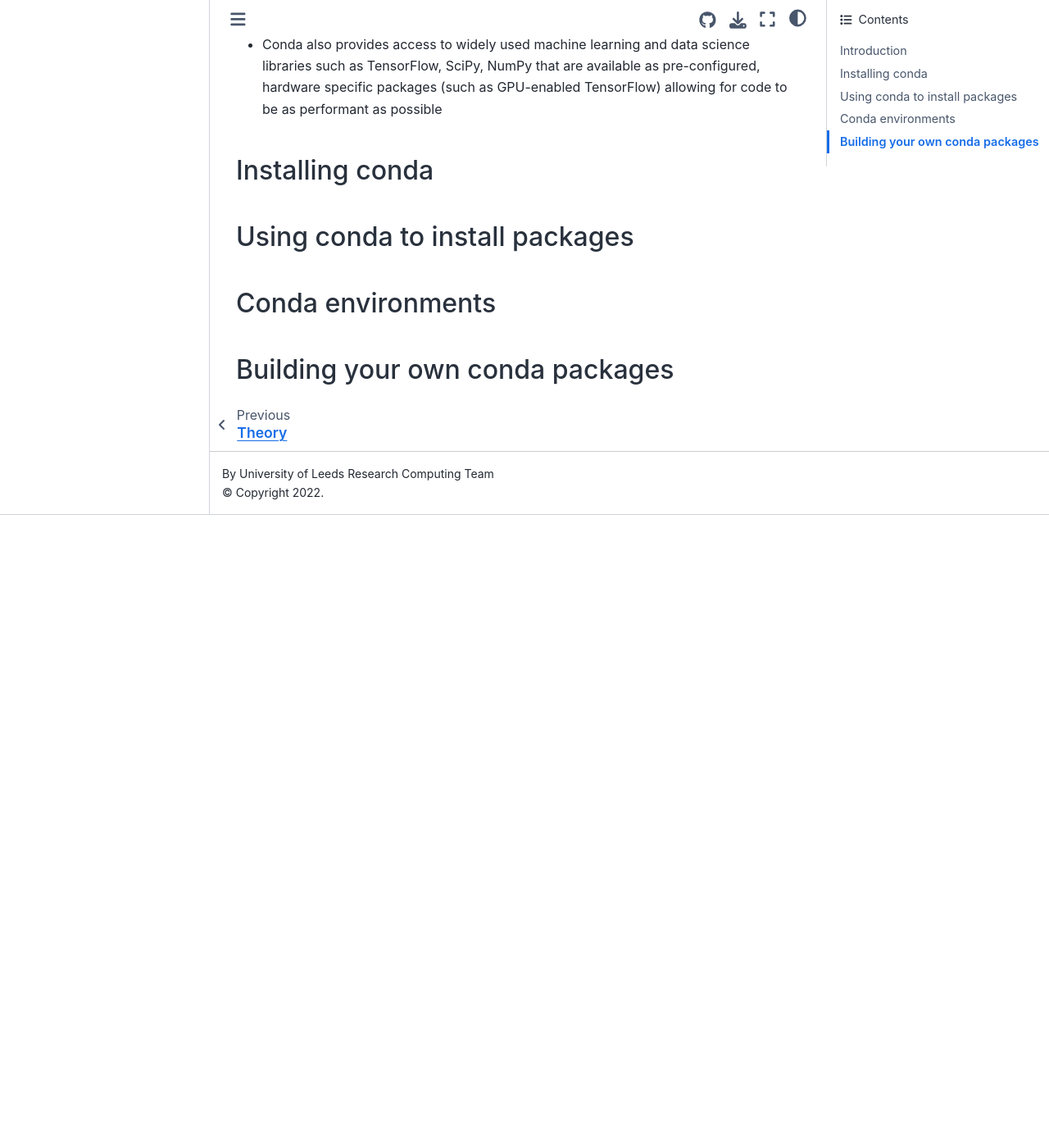
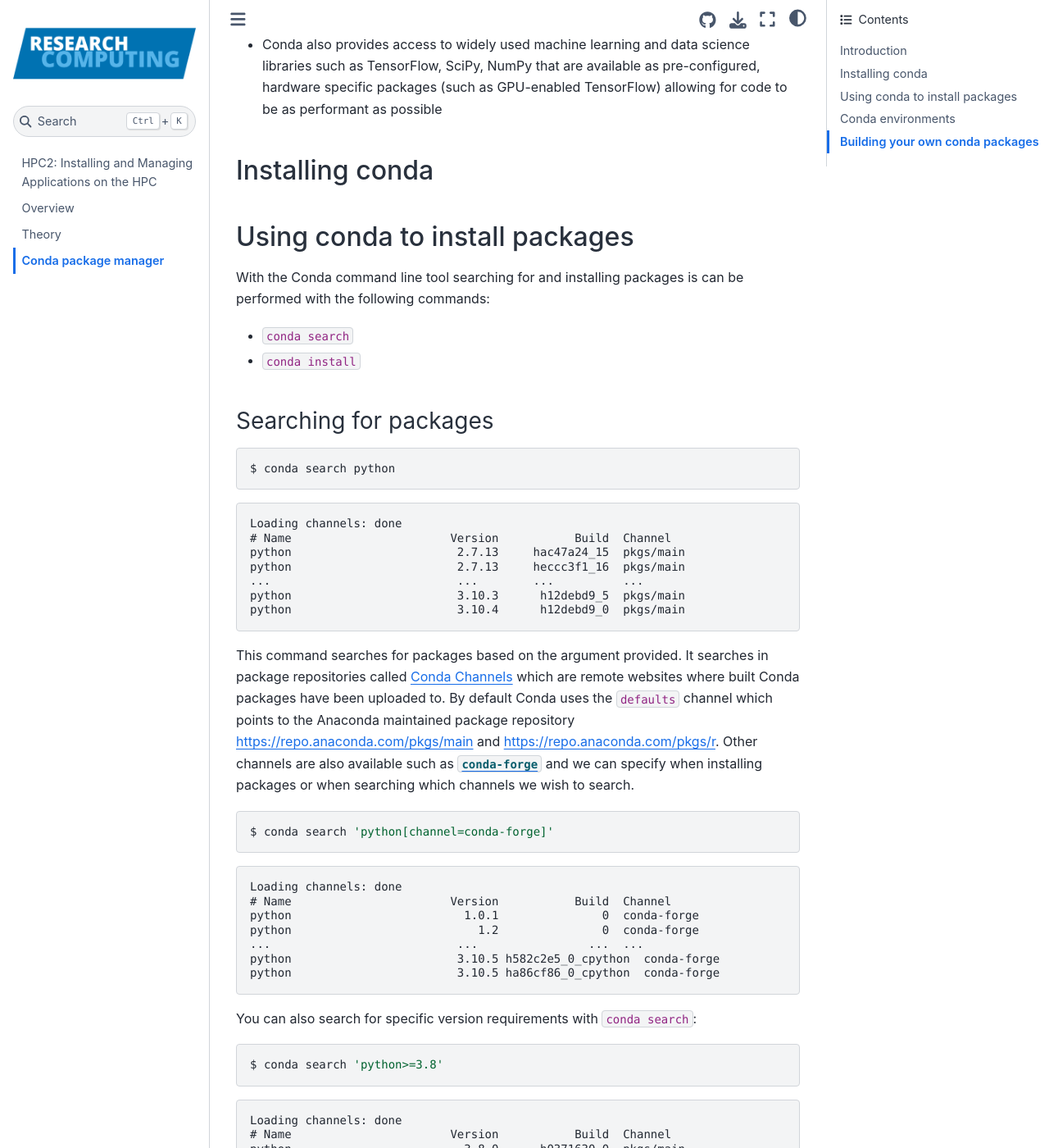
Before and after one commit to ARCTraining/hpc2-software, a Jupyter Book: the page built from book/course/conda.md, in a window 1280 px wide and 1400 px high, scrolled down 1523 px. Shown: the whole window at 82% size. Built offline with Jupyter Book 1.0.4 settings and Sphinx 7.4.7 and the Sphinx Book theme 1.1.4, drawn with Linux system fonts in a browser that asks for light colours; before the commit the page ends 2151 px from its top, so only the background shows below that; some of the changed text lies outside the part shown.

Commit message:
added section around using `conda search`

````diff
--- a/book/course/conda.md
+++ b/book/course/conda.md
@@ -39,6 +39,74 @@ Conda is widely used across scientific computing and data science based domains
 
 ## Using conda to install packages
 
+With the Conda command line tool searching for and installing packages is can be performed with the following commands:
+- `conda search`
+- `conda install`
+
+### Searching for packages
+
+```bash
+$ conda search python
+```
+```output
+Loading channels: done
+# Name                       Version           Build  Channel
+python                        2.7.13     hac47a24_15  pkgs/main
+python                        2.7.13     heccc3f1_16  pkgs/main
+...                           ...        ...          ...
+python                        3.10.3      h12debd9_5  pkgs/main
+python                        3.10.4      h12debd9_0  pkgs/main
+```
+
+This command searches for packages based on the argument provided. It searches in package repositories called [Conda Channels](https://docs.conda.io/projects/conda/en/stable/user-guide/concepts/channels.html) which are remote websites where built Conda packages have been uploaded to. By default Conda uses the `defaults` channel which points to the Anaconda maintained package repository https://repo.anaconda.com/pkgs/main and https://repo.anaconda.com/pkgs/r. Other channels are also available such as [`conda-forge`](https://conda-forge.org/) and we can specify when installing packages or when searching which channels we wish to search.
+
+```bash
+$ conda search 'python[channel=conda-forge]'
+```
+```output
+Loading channels: done
+# Name                       Version           Build  Channel
+python                         1.0.1               0  conda-forge
+python                           1.2               0  conda-forge
+...                           ...                ...  ...
+python                        3.10.5 h582c2e5_0_cpython  conda-forge
+python                        3.10.5 ha86cf86_0_cpython  conda-forge
+```
+
+You can also search for specific version requirements with `conda search`:
+
+```bash
+$ conda search 'python>=3.8'
+```
+```output
+Loading channels: done
+# Name                       Version           Build  Channel
+python                         3.8.0      h0371630_0  pkgs/main
+python                         3.8.0      h0371630_1  pkgs/main
+...                           ...                ...  ...
+python                        3.10.3      h12debd9_5  pkgs/main
+python                        3.10.4      h12debd9_0  pkgs/main
+```
+
+You can combine the two conditions shown above (searching a specific channel and for a specific version):
+
+```bash
+$ conda search 'python[channel=conda-forge]>=3.8'
+```
+```output
+Loading channels: done
+# Name                       Version           Build  Channel
+python                         3.8.0      h357f687_0  conda-forge
+python                         3.8.0      h357f687_1  conda-forge
+...                           ...                ...  ...
+python                        3.10.5 h582c2e5_0_cpython  conda-forge
+python                        3.10.5 ha86cf86_0_cpython  conda-forge
+```
+
+### Installing packages
+
+
+
 ## Conda environments
 
 ## Building your own conda packages
````
